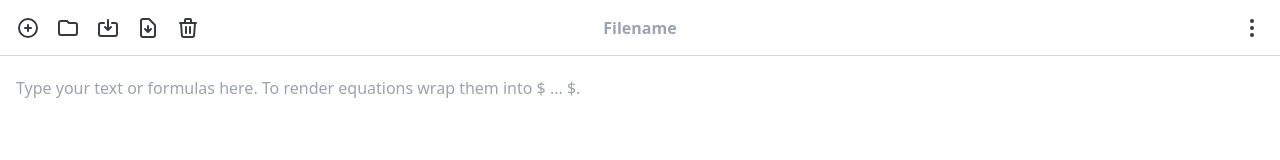
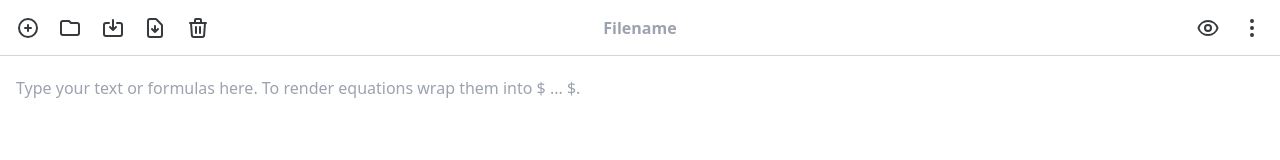
Before and after one commit to antonAce/katex-notepad, a React (Create React App) app: page / in a window 1280 px wide. Shown: the top 160 px of the page. Built offline with nearby package versions, Linux system fonts and the light colour scheme.

Commit message:
feat: toggle button component

```diff
--- a/src/components/ActionPanel.tsx
+++ b/src/components/ActionPanel.tsx
@@ -2,7 +2,7 @@ import Button from './Button';
 
 function ActionPanel() {
     return (
-        <div className="flex flex-row flex-nowrap justify-start items-center w-full h-full p-default">
+        <div className="flex flex-row flex-nowrap gap-x-1 justify-start items-center w-full h-full p-default">
             <Button>
                 <svg xmlns="http://www.w3.org/2000/svg" className="w-icons h-icons" fill="none" viewBox="0 0 24 24" stroke="currentColor" strokeWidth={2}>
                     <path strokeLinecap="round" strokeLinejoin="round" d="M12 9v3m0 0v3m0-3h3m-3 0H9m12 0a9 9 0 11-18 0 9 9 0 0118 0z" />
--- a/src/components/Button.tsx
+++ b/src/components/Button.tsx
@@ -1,16 +1,17 @@
 import React, { ReactNode } from 'react';
 
 interface ButtonProps {
+    backgroundClass?: string,
     onClick?: React.MouseEventHandler<HTMLButtonElement>,
     children: ReactNode;
 }
 
 function Button(props: ButtonProps) {
+    const backgroundClass = props.backgroundClass ?? "toggle";
+    const className = "w-10 h-10 inline-block p-2 rounded-md text-neutral leading-normal uppercase " + backgroundClass;
+
     return (
-        <div>
-            <button type="button" onClick={props.onClick}
-                className="w-10 h-10 inline-block p-2 bg-transparent focus:bg-neutral/10 hover:bg-neutral/10 active:bg-neutral-focus/50 rounded-md text-neutral leading-normal uppercase">{props.children}</button>
-        </div>
+        <button type="button" onClick={props.onClick} className={className}>{props.children}</button>
     );
 }
 
--- a/src/components/Navbar.tsx
+++ b/src/components/Navbar.tsx
@@ -1,21 +1,13 @@
 import ActionPanel from './ActionPanel';
 import FilenamePanel from './FilenamePanel';
-import Button from './Button';
+import TogglePanel from './TogglePanel';
 
 function NavBar() {
     return (
         <div className="flex flex-row flex-nowrap w-full h-full border-b border-neutral-focus/20">
             <div className="basis-56 min-w-56"><ActionPanel /></div>
             <div className="flex-auto"><FilenamePanel /></div>
-            <div className="basis-56 min-w-56">
-                <div className="flex flex-row justify-end w-full h-full p-default">
-                    <Button>
-                        <svg xmlns="http://www.w3.org/2000/svg" className="w-icons h-icons" fill="none" viewBox="0 0 24 24" stroke="currentColor" strokeWidth={2}>
-                            <path strokeLinecap="round" strokeLinejoin="round" d="M12 5v.01M12 12v.01M12 19v.01M12 6a1 1 0 110-2 1 1 0 010 2zm0 7a1 1 0 110-2 1 1 0 010 2zm0 7a1 1 0 110-2 1 1 0 010 2z" />
-                        </svg>
-                    </Button>
-                </div>
-            </div>
+            <div className="basis-56 min-w-56"><TogglePanel /></div>
         </div>
     )
 }
--- /dev/null
+++ b/src/components/Toggle.tsx
@@ -0,0 +1,18 @@
+import { useState, ReactNode } from 'react';
+import Button from './Button';
+
+interface ToggleProps {
+    onClick?: (value: boolean) => void,
+    children: ReactNode;
+}
+
+function Toggle(props: ToggleProps) {
+    const [isToggled, setIsToggled] = useState(false);
+    const backgroundClass = isToggled ? "toggle-active" : "toggle";
+
+    return (
+        <Button backgroundClass={backgroundClass} onClick={_ => { setIsToggled(!isToggled); props.onClick && props.onClick(!isToggled) }}>{props.children}</Button>
+    );
+}
+
+export default Toggle;
--- /dev/null
+++ b/src/components/TogglePanel.tsx
@@ -0,0 +1,21 @@
+import Toggle from './Toggle';
+
+function TogglePanel() {
+    return (
+        <div className="flex flex-row flex-nowrap gap-x-1 justify-end items-center w-full h-full p-default">
+            <Toggle>
+                <svg xmlns="http://www.w3.org/2000/svg" className="w-icons h-icons" fill="none" viewBox="0 0 24 24" stroke="currentColor" strokeWidth={2}>
+                    <path strokeLinecap="round" strokeLinejoin="round" d="M15 12a3 3 0 11-6 0 3 3 0 016 0z" />
+                    <path strokeLinecap="round" strokeLinejoin="round" d="M2.458 12C3.732 7.943 7.523 5 12 5c4.478 0 8.268 2.943 9.542 7-1.274 4.057-5.064 7-9.542 7-4.477 0-8.268-2.943-9.542-7z" />
+                </svg>
+            </Toggle>
+            <Toggle>
+                <svg xmlns="http://www.w3.org/2000/svg" className="w-icons h-icons" fill="none" viewBox="0 0 24 24" stroke="currentColor" strokeWidth={2}>
+                    <path strokeLinecap="round" strokeLinejoin="round" d="M12 5v.01M12 12v.01M12 19v.01M12 6a1 1 0 110-2 1 1 0 010 2zm0 7a1 1 0 110-2 1 1 0 010 2zm0 7a1 1 0 110-2 1 1 0 010 2z" />
+                </svg>
+            </Toggle>
+        </div>
+    );
+}
+
+export default TogglePanel;
--- a/src/index.css
+++ b/src/index.css
@@ -5,3 +5,13 @@
 * {
     overflow: hidden;
 }
+
+@layer components {
+    .toggle {
+        @apply bg-base-100/0 focus:bg-neutral/10 hover:bg-neutral/10 active:bg-neutral-focus/50;
+    }
+
+    .toggle-active {
+        @apply bg-neutral/30 focus:bg-neutral/50 hover:bg-neutral/50 active:bg-neutral-focus/80;
+    }
+}
```
